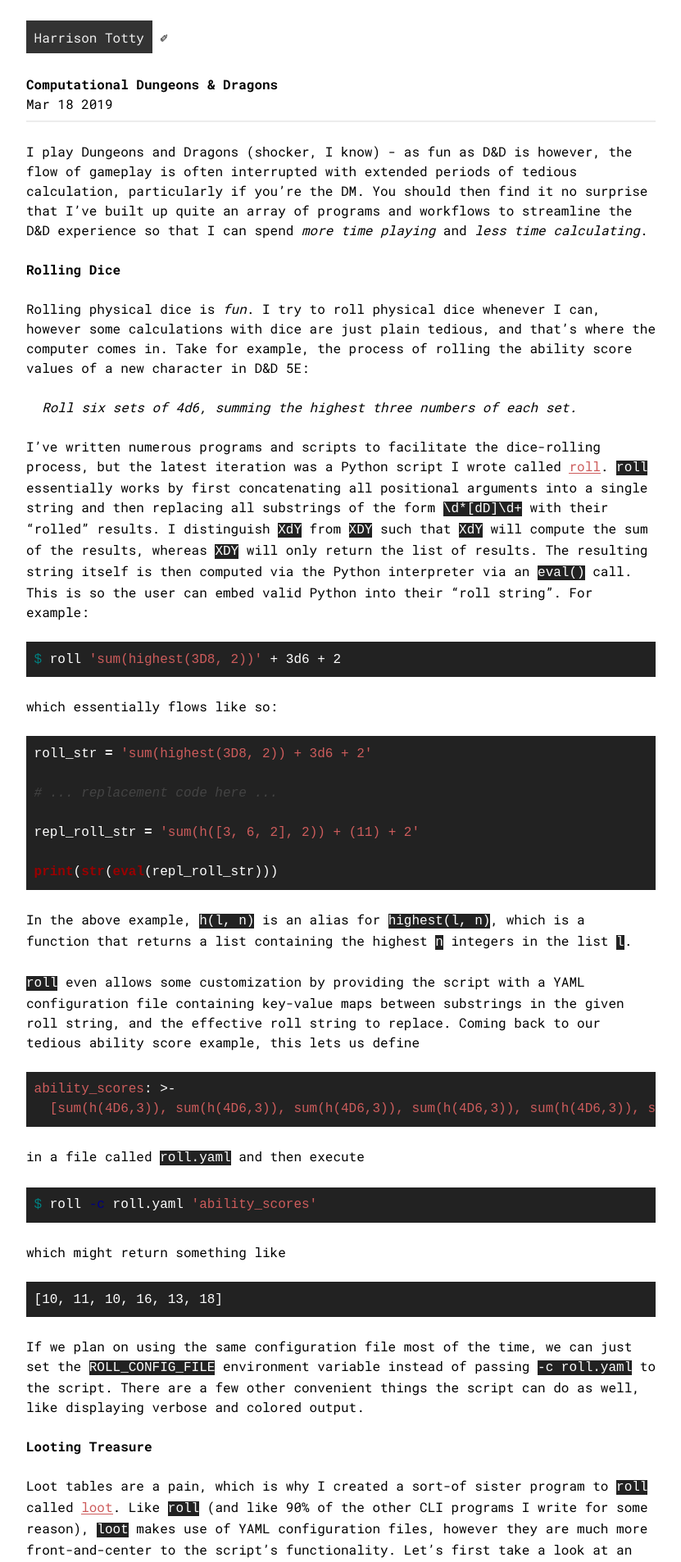
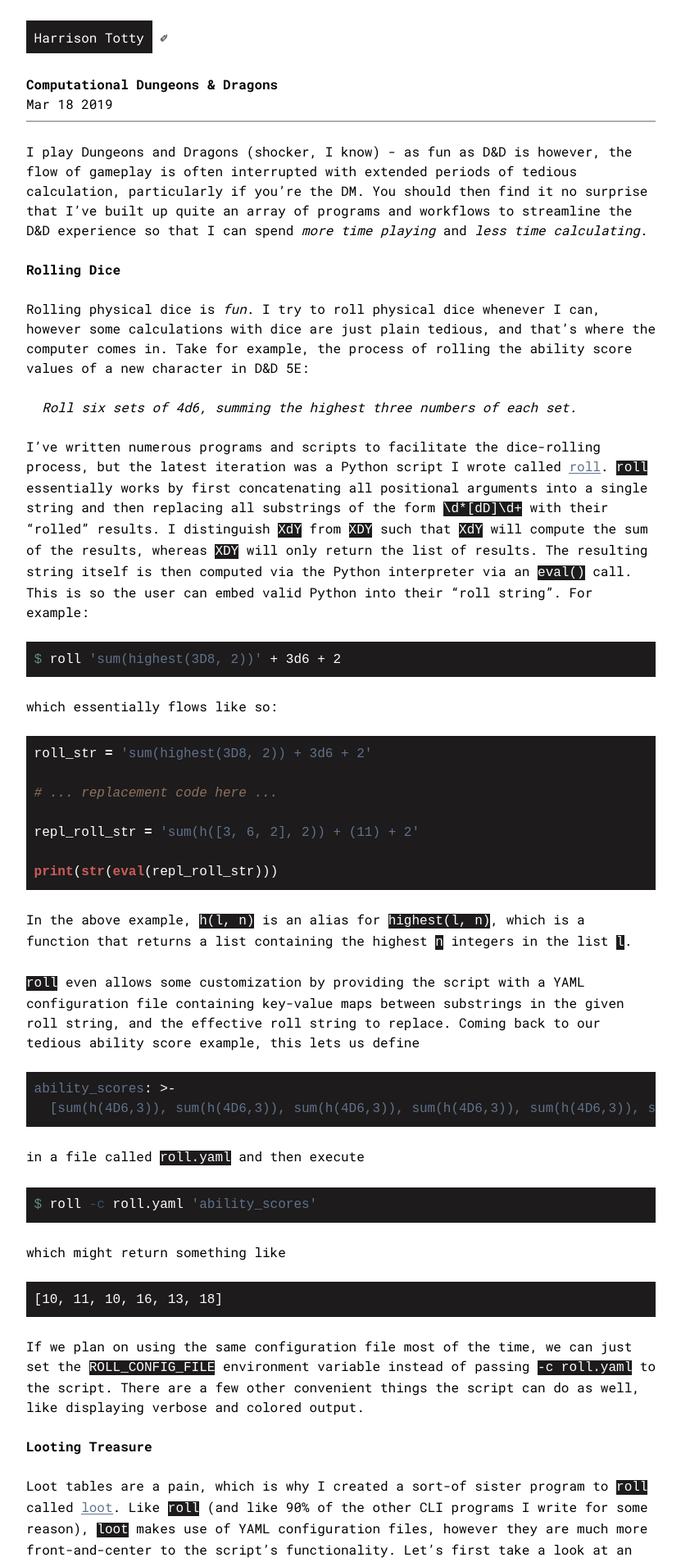
Before and after one commit to HarrisonTotty/harrisontotty.github.io, a Jekyll site: the page built from _posts/2019-03-18-computational-dnd.md, in a window 1280 px wide. Shown: the top 1906 px of the page at 82% size, without its empty margins (224-1055 px from the left). Built offline with Jekyll 4.4.1, drawn with Linux system fonts in a browser that asks for light colours.

Commit message:
re-color

```diff
--- a/_layouts/post.html
+++ b/_layouts/post.html
@@ -34,17 +34,18 @@
     margin: 0;
   }
   a {
-    color: indianred;
-    background-image: linear-gradient(to bottom,indianred 75%,indianred 75%);
-    text-shadow: -1px -1px 0 white,1px -1px 0 white,-1px 1px 0 white,1px 1px 0 white;
+    color: #60728d;
+    background-image: linear-gradient(to bottom,#60728d 75%,#60728d 75%);
+    text-shadow: none;
+    /* text-shadow: -1px -1px 0 #fff,1px -1px 0 #fff,-1px 1px 0 #fff,1px 1px 0 #fff; */
     background-repeat: repeat-x;
     background-size: 1px 1px;
     background-position: 0 96%;
     text-decoration: none;
   }
   .heading a {
-    color: black;
-    background-image: linear-gradient(to bottom,black 75%,black 75%);
+    color: #1d1b1b;
+    background-image: linear-gradient(to bottom,#1d1b1b 75%,#1d1b1b 75%);
   }
   .heading {
     margin: 0 0 2ch;
@@ -56,13 +57,13 @@
   .username a {
     text-shadow: none;
     background-image: none;
-    background-color: #333;
-    color: #EEE;
+    background-color: #1d1b1b;
+    color: #fff;
     padding: 1ch;
     border: 0;
   }
   hr {
-    border: 1px solid #ECECEC;
+    border: 1px solid #abafb6;
   }
   p {
     margin: 1.5em 0;
@@ -88,15 +89,15 @@
     max-width:100%;
   }
   footer a {
-    color: lightgrey;
-    background-image: linear-gradient(to bottom,lightgrey 75%,lightgrey 75%);
+    color: #abafb6;
+    background-image: linear-gradient(to bottom,#abafb6 75%,#abafb6 75%);
   }
   @media screen and (min-width:1367px) {
     body {
       font: 20px/1.75em 'Roboto Mono';
     }
     hr {
-      border: 4px solid #ECECEC;
+      border: 4px solid #abafb6;
     }
   }
 
@@ -128,68 +129,68 @@
     width: 100%;
     height: 100%;
   }
-  .highlight {margin: 0; background: #222; color: white}
-  .highlight .hll { background-color: #ffffcc }
-  .highlight .c { color: #999988; font-style: italic } /* Comment */
-  .highlight .err { color: #a61717; background-color: #e3d2d2 } /* Error */
-  .highlight .k { color: white; font-weight: bold } /* Keyword */
-  .highlight .o { color: white; font-weight: bold } /* Operator */
-  .highlight .cm { color: #444; font-style: italic } /* Comment.Multiline */
-  .highlight .cp { color: #444; font-weight: bold; font-style: italic } /* Comment.Preproc */
-  .highlight .c1 { color: #444; font-style: italic } /* Comment.Single */
-  .highlight .cs { color: #444; font-weight: bold; font-style: italic } /* Comment.Special */
-  .highlight .gd { color: #000000; background-color: #ffdddd } /* Generic.Deleted */
-  .highlight .ge { color: #000000; font-style: italic } /* Generic.Emph */
-  .highlight .gr { color: #aa0000 } /* Generic.Error */
-  .highlight .gh { color: #999999 } /* Generic.Heading */
-  .highlight .gi { color: #000000; background-color: #ddffdd } /* Generic.Inserted */
-  .highlight .go { color: #888888 } /* Generic.Output */
-  .highlight .gp { color: #555555 } /* Generic.Prompt */
+  .highlight {margin: 0; background: #1d1b1b; color: #fff}
+  .highlight .hll { background-color: #b6b0ab }
+  .highlight .c { color: #abafb6; font-style: italic } /* Comment */
+  .highlight .err { color: indianred; background-color: #b6b0ab } /* Error */
+  .highlight .k { color: #fff; font-weight: bold } /* Keyword */
+  .highlight .o { color: #fff; font-weight: bold } /* Operator */
+  .highlight .cm { color: #8d7260; font-style: italic } /* Comment.Multiline */
+  .highlight .cp { color: #8d7260; font-weight: bold; font-style: italic } /* Comment.Preproc */
+  .highlight .c1 { color: #8d7260; font-style: italic } /* Comment.Single */
+  .highlight .cs { color: #8d7260; font-weight: bold; font-style: italic } /* Comment.Special */
+  .highlight .gd { color: #1d1b1b; background-color: #ffdddd } /* Generic.Deleted */
+  .highlight .ge { color: #1d1b1b; font-style: italic } /* Generic.Emph */
+  .highlight .gr { color: indianred } /* Generic.Error */
+  .highlight .gh { color: #abafb6 } /* Generic.Heading */
+  .highlight .gi { color: #1d1b1b; background-color: #ddffdd } /* Generic.Inserted */
+  .highlight .go { color: #abafb6 } /* Generic.Output */
+  .highlight .gp { color: #8d7260 } /* Generic.Prompt */
   .highlight .gs { font-weight: bold } /* Generic.Strong */
-  .highlight .gu { color: #aaaaaa } /* Generic.Subheading */
-  .highlight .gt { color: #aa0000 } /* Generic.Traceback */
-  .highlight .kc { color: grey; font-weight: bold } /* Keyword.Constant */
-  .highlight .kd { color: grey; font-weight: bold } /* Keyword.Declaration */
-  .highlight .kn { color: grey; font-weight: bold } /* Keyword.Namespace */
-  .highlight .kp { color: grey; font-weight: bold } /* Keyword.Pseudo */
-  .highlight .kr { color: grey; font-weight: bold } /* Keyword.Reserved */
-  .highlight .kt { color: #445588; font-weight: bold } /* Keyword.Type */
-  .highlight .m { color: #009999 } /* Literal.Number */
-  .highlight .s { color: indianred } /* Literal.String */
-  .highlight .na { color: indianred } /* Name.Attribute */
-  .highlight .nb { color: indianred } /* Name.Builtin */
-  .highlight .nc { color: #445588; font-weight: bold } /* Name.Class */
-  .highlight .no { color: #008080 } /* Name.Constant */
-  .highlight .nd { color: #3c5d5d; font-weight: bold } /* Name.Decorator */
-  .highlight .ni { color: #800080 } /* Name.Entity */
-  .highlight .ne { color: #990000; font-weight: bold } /* Name.Exception */
-  .highlight .nf { color: #990000; font-weight: bold } /* Name.Function */
-  .highlight .nl { color: #990000; font-weight: bold } /* Name.Label */
-  .highlight .nn { color: #555555 } /* Name.Namespace */
-  .highlight .nt { color: #000080 } /* Name.Tag */
-  .highlight .nv { color: #008080 } /* Name.Variable */
-  .highlight .ow { color: #000000; font-weight: bold } /* Operator.Word */
-  .highlight .w { color: #bbbbbb } /* Text.Whitespace */
-  .highlight .mf { color: indianred } /* Literal.Number.Float */
-  .highlight .mh { color: indianred } /* Literal.Number.Hex */
-  .highlight .mi { color: indianred } /* Literal.Number.Integer */
-  .highlight .mo { color: indianred } /* Literal.Number.Oct */
-  .highlight .sb { color: indianred } /* Literal.String.Backtick */
-  .highlight .sc { color: indianred } /* Literal.String.Char */
-  .highlight .sd { color: indianred } /* Literal.String.Doc */
-  .highlight .s2 { color: indianred } /* Literal.String.Double */
-  .highlight .se { color: indianred } /* Literal.String.Escape */
-  .highlight .sh { color: indianred } /* Literal.String.Heredoc */
-  .highlight .si { color: indianred } /* Literal.String.Interpol */
-  .highlight .sx { color: indianred } /* Literal.String.Other */
-  .highlight .sr { color: #009926 } /* Literal.String.Regex */
-  .highlight .s1 { color: indianred } /* Literal.String.Single */
-  .highlight .ss { color: #990073 } /* Literal.String.Symbol */
-  .highlight .bp { color: #999999 } /* Name.Builtin.Pseudo */
-  .highlight .vc { color: #008080 } /* Name.Variable.Class */
-  .highlight .vg { color: #008080 } /* Name.Variable.Global */
-  .highlight .vi { color: #008080 } /* Name.Variable.Instance */
-  .highlight .il { color: #009999 } /* Literal.Number.Integer.Long */
+  .highlight .gu { color: #abafb6 } /* Generic.Subheading */
+  .highlight .gt { color: indianred } /* Generic.Traceback */
+  .highlight .kc { color: #abafb6; font-weight: bold } /* Keyword.Constant */
+  .highlight .kd { color: #abafb6; font-weight: bold } /* Keyword.Declaration */
+  .highlight .kn { color: #abafb6; font-weight: bold } /* Keyword.Namespace */
+  .highlight .kp { color: #abafb6; font-weight: bold } /* Keyword.Pseudo */
+  .highlight .kr { color: #abafb6; font-weight: bold } /* Keyword.Reserved */
+  .highlight .kt { color: #385074; font-weight: bold } /* Keyword.Type */
+  .highlight .m { color: #608d7b } /* Literal.Number */
+  .highlight .s { color: #60728d } /* Literal.String */
+  .highlight .na { color: #60728d } /* Name.Attribute */
+  .highlight .nb { color: #60728d } /* Name.Builtin */
+  .highlight .nc { color: #385074; font-weight: bold } /* Name.Class */
+  .highlight .no { color: #608d7b } /* Name.Constant */
+  .highlight .nd { color: #698d60; font-weight: bold } /* Name.Decorator */
+  .highlight .ni { color: #84608d } /* Name.Entity */
+  .highlight .ne { color: indianred; font-weight: bold } /* Name.Exception */
+  .highlight .nf { color: indianred; font-weight: bold } /* Name.Function */
+  .highlight .nl { color: indianred; font-weight: bold } /* Name.Label */
+  .highlight .nn { color: #abafb6 } /* Name.Namespace */
+  .highlight .nt { color: #385074 } /* Name.Tag */
+  .highlight .nv { color: #608d7b } /* Name.Variable */
+  .highlight .ow { color: #1d1b1b; font-weight: bold } /* Operator.Word */
+  .highlight .w { color: #abafb6 } /* Text.Whitespace */
+  .highlight .mf { color: #60728d } /* Literal.Number.Float */
+  .highlight .mh { color: #60728d } /* Literal.Number.Hex */
+  .highlight .mi { color: #60728d } /* Literal.Number.Integer */
+  .highlight .mo { color: #60728d } /* Literal.Number.Oct */
+  .highlight .sb { color: #60728d } /* Literal.String.Backtick */
+  .highlight .sc { color: #60728d } /* Literal.String.Char */
+  .highlight .sd { color: #60728d } /* Literal.String.Doc */
+  .highlight .s2 { color: #60728d } /* Literal.String.Double */
+  .highlight .se { color: #60728d } /* Literal.String.Escape */
+  .highlight .sh { color: #60728d } /* Literal.String.Heredoc */
+  .highlight .si { color: #60728d } /* Literal.String.Interpol */
+  .highlight .sx { color: #60728d } /* Literal.String.Other */
+  .highlight .sr { color: #698d60 } /* Literal.String.Regex */
+  .highlight .s1 { color: #60728d } /* Literal.String.Single */
+  .highlight .ss { color: #84608d } /* Literal.String.Symbol */
+  .highlight .bp { color: #abafb6 } /* Name.Builtin.Pseudo */
+  .highlight .vc { color: #84608d } /* Name.Variable.Class */
+  .highlight .vg { color: #84608d } /* Name.Variable.Global */
+  .highlight .vi { color: #84608d } /* Name.Variable.Instance */
+  .highlight .il { color: #84608d } /* Literal.Number.Integer.Long */
 
   .about-avatar {
     float: left;
@@ -203,7 +204,7 @@
     }
   }
   code {
-    background-color: #222;
+    background-color: #1d1b1b;
     color: #fff;
     font-size: 70%
     padding: 2px 3px;
```
